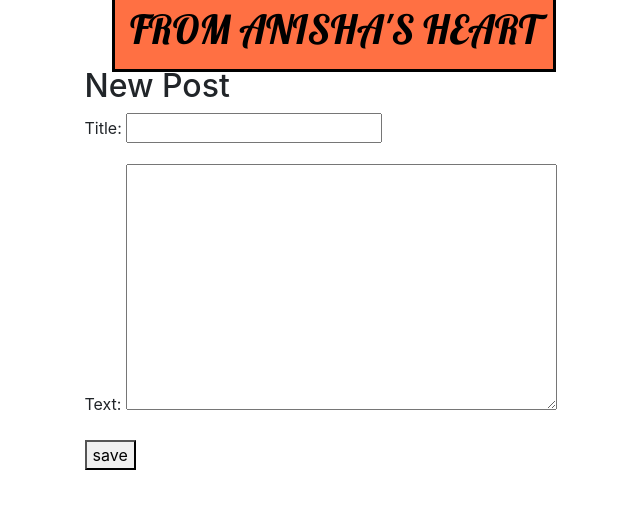
After one commit to AnishaGarg06/my-first-blog, a Django app: page /post/new/ in a window 1280 px wide. The commit adds this page. Shown: the top 509 px of the page, without its empty margins (8-648 px from the left). Run offline with Django 3.2, Linux system fonts and the light colour scheme.

Commit message:
Added views to create/edit blog post inside the site.

```diff
--- /dev/null
+++ b/blog/forms.py
@@ -0,0 +1,9 @@
+from django import forms
+
+from .models import Post
+
+class PostForm(forms.ModelForm):
+
+	class Meta:
+		model=Post
+		fields = ('title', 'text',)
--- /dev/null
+++ b/blog/static/css/blog.css
@@ -0,0 +1,52 @@
+h1 a, h2 a {
+	color: #000000;
+	font-family: 'lobster';
+	background-color: #FF7043;
+	border-style:solid;
+
+}
+
+
+.post h2 a
+{
+	color: #212121;
+	background-color:#69F0AE;
+
+}
+
+.post-header {
+	margin-left: 100px ;
+	padding: 5px;
+}
+
+.post-header h1 a{
+	padding: 15px;
+}
+
+.post p
+{
+	background-color: #F06292;
+	border-style: groove;
+	padding: 20px 2px 20px 40px;
+	font-family: 'lobster';
+}
+
+
+.post {
+	border-style: groove;
+	margin: 20px;
+	padding: 20px;
+}
+
+.post time
+{
+	color: #000000;
+	background-color: #4FC3F7;
+	padding: 15px;
+	font-family: 'lobster two';
+	border-style: solid;
+}
+body
+{
+	padding-left: 15px;
+}
--- /dev/null
+++ b/blog/templates/blog/base.html
@@ -0,0 +1,28 @@
+{% load static %}
+<!DOCTYPE html>
+<html>
+    <head>
+        <link href="//fonts.googleapis.com/css?family=Lobster&subset=latin,latin-ext" rel="stylesheet" type="text/css">
+        <title>Django Girls blog</title>
+        <link rel="stylesheet" href="https://cdn.jsdelivr.net/npm/bootstrap@4.5.3/dist/css/bootstrap.min.css" integrity="sha384-TX8t27EcRE3e/ihU7zmQxVncDAy5uIKz4rEkgIXeMed4M0jlfIDPvg6uqKI2xXr2" crossorigin="anonymous">
+        <link rel= "stylesheet" href="{% static 'css/blog.css' %}">
+    </head>
+    <body>
+        <header class="post-header">
+            <h1><a href="/">FROM ANISHA'S HEART</a></h1>
+        </header>
+        {% if user.is_authenticated %}
+            <a href="{% url 'post_new' %}" class="top-menu">
+                {% include './icons/file-earmark-plus.svg' %}
+            </a>
+        {% endif %}
+        <main class="container">
+          <div class='row'>
+            <div class="col">
+            {% block content %}
+            {% endblock %}
+          </div>
+        </div>
+      </main>
+    </body>
+</html>
--- /dev/null
+++ b/blog/templates/blog/post_edit.html
@@ -0,0 +1,9 @@
+{% extends 'blog/base.html' %}
+
+{% block content %}
+	<h2>New Post</h2>
+	<form method="POST" class="post-form">{% csrf_token %}
+		{{ form.as_p }}
+		<button type="submit" class="save btn-default">save</button>
+	</form>
+{% endblock %}
--- a/blog/urls.py
+++ b/blog/urls.py
@@ -3,4 +3,7 @@ from. import views
 
 urlpatterns= [
 	path('', views.post_list, name='post_list'),
+	path('post/<int:pk>/', views.post_detail, name='post_detail'),
+	path('post/<int:pk>/edit/', views.post_edit, name='post_edit'),
+	path('post/new/', views.post_new, name='post_new'),
 ]
--- a/blog/views.py
+++ b/blog/views.py
@@ -1,9 +1,43 @@
-from django.shortcuts import render
+from django.shortcuts import render, get_object_or_404
 from django.utils import timezone
 from .models import Post
+from .forms import PostForm
+from django.shortcuts import redirect
 
 # Create your views here.
 
 def post_list(request):
 	posts = Post.objects.filter(published_date__lte=timezone.now()).order_by('published_date')
 	return render(request, 'blog/post_list.html', {'posts' : posts})
+
+def post_new(request):
+	if request.method == "POST":
+		form = PostForm(request.POST)
+		if form.is_valid():
+			post = form.save( commit=False)
+			post.author = request.user
+			post.published_date = timezone.now()
+			post.save()
+			return redirect('post_detail', pk=post.pk)
+	else:
+		form = PostForm()
+	return render (request, 'blog/post_edit.html', {'form': form})
+
+def post_detail(request, pk):
+	post = get_object_or_404(Post, pk=pk)
+	return render(request, 'blog/post_detail.html', {'post': post})
+
+def post_edit(request, pk):
+	post = get_object_or_404(Post, pk=pk)
+	if request.method =="POST":
+		form = PostForm(request.POST, instance=post)
+		if form.is_valid():
+			post = form.save(commit=False)
+			post.author = request.user
+			post.published_date = timezone.now()
+			post.save()
+			return redirect('post_detail', pk=post.pk)
+
+	else:
+		form = PostForm(instance=post)
+	return render(request, 'blog/post_edit.html', {'form':form})
```
Also changed, not shown: blog/templates/blog/post_detail.html (added, +20 -0 lines), blog/templates/blog/post_list.html (+5 -13 lines), blog/templates/blog/icons/file-earmark-plus.svg (added), blog/templates/blog/icons/pencil-fill.svg (added).
